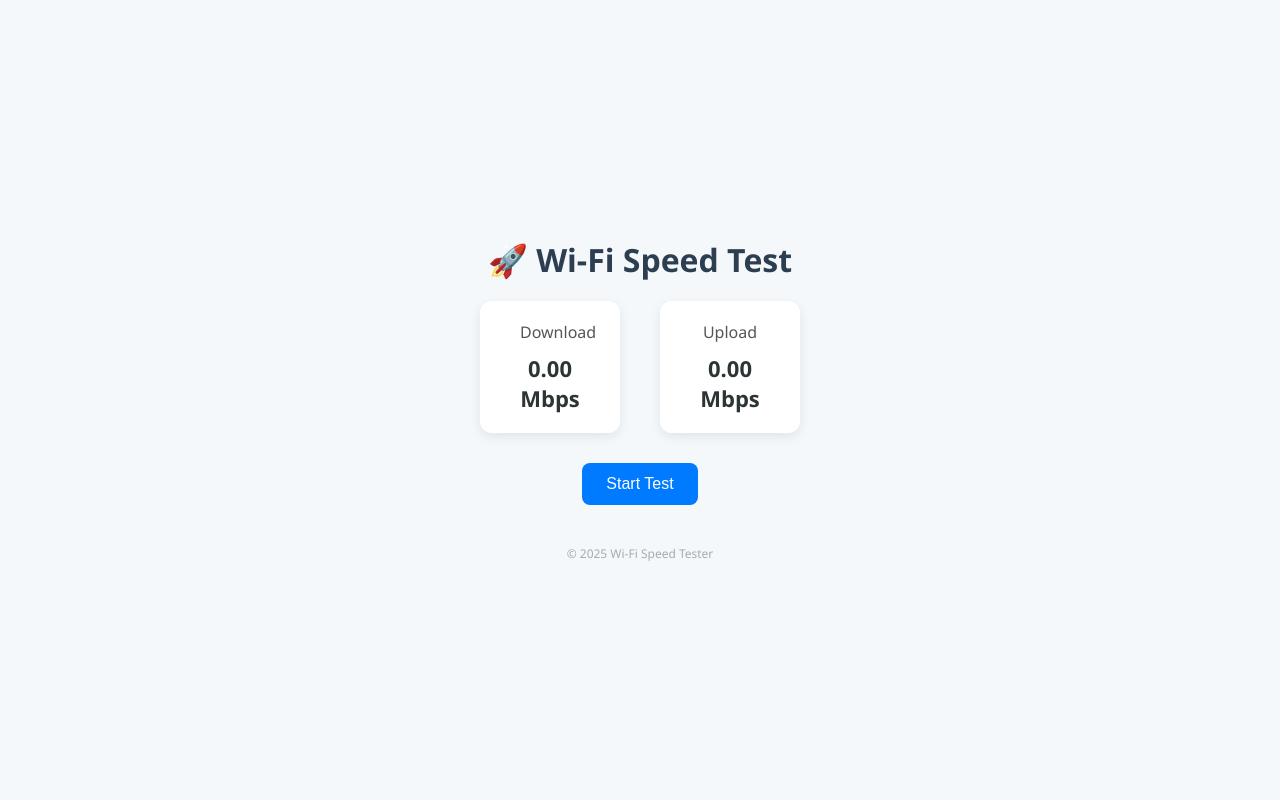
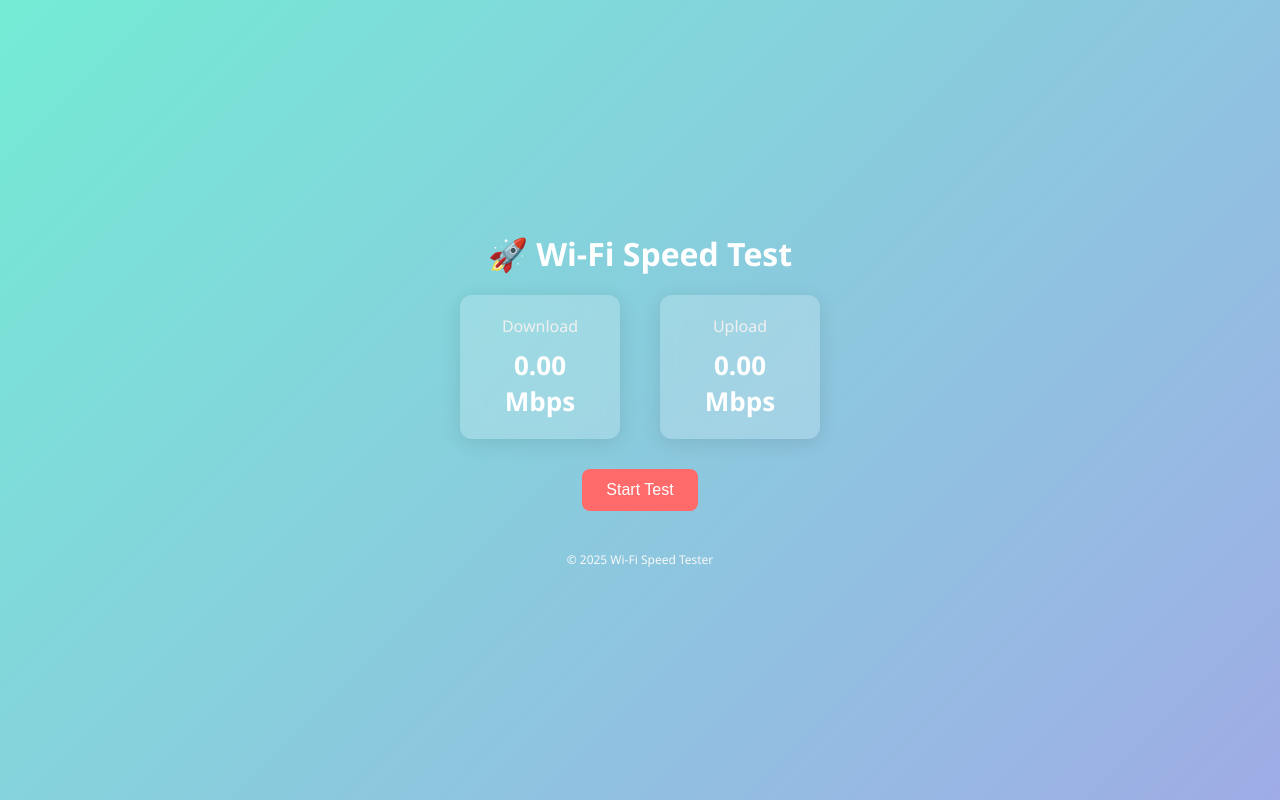
Before and after one commit to vinayakmv/wifi-speed-test, a plain HTML site: page index.html in a window 1280 px wide. Both pictures are taken after a click on the button "Start Test". Drawn offline with Linux system fonts and the light colour scheme; no server answers.

Commit message:
Update index.html

```diff
--- a/index.html
+++ b/index.html
@@ -13,8 +13,8 @@
 
     body {
       font-family: 'Segoe UI', sans-serif;
-      background: #f4f8fb;
-      color: #333;
+      background: linear-gradient(135deg, #74ebd5 0%, #9face6 100%);
+      color: #fff;
       display: flex;
       flex-direction: column;
       align-items: center;
@@ -24,7 +24,7 @@
 
     h1 {
       margin-bottom: 20px;
-      color: #2c3e50;
+      color: #fff;
     }
 
     .speed-box {
@@ -34,29 +34,30 @@
     }
 
     .speed {
-      background: white;
+      background: rgba(255, 255, 255, 0.2);
       border-radius: 12px;
       padding: 20px 40px;
-      box-shadow: 0 4px 12px rgba(0,0,0,0.08);
+      box-shadow: 0 4px 20px rgba(0,0,0,0.1);
       text-align: center;
-      width: 140px;
+      width: 160px;
+      backdrop-filter: blur(10px);
     }
 
     .speed .label {
       font-size: 16px;
       margin-bottom: 10px;
-      color: #555;
+      color: #f0f0f0;
     }
 
     .speed .value {
-      font-size: 22px;
+      font-size: 26px;
       font-weight: bold;
-      color: #2d3436;
+      color: #fff;
     }
 
     button {
       padding: 12px 24px;
-      background-color: #007bff;
+      background-color: #ff6b6b;
       color: white;
       border: none;
       border-radius: 8px;
@@ -66,13 +67,13 @@
     }
 
     button:hover {
-      background-color: #0056b3;
+      background-color: #ee5253;
     }
 
     footer {
       margin-top: 40px;
       font-size: 12px;
-      color: #aaa;
+      color: #f8f8f8;
     }
   </style>
 </head>
@@ -124,21 +125,19 @@
     }
 
 function testUploadSpeed() {
-      const uploadSize = 2 * 1024 * 1024; // 2 MB
-      const data = new Uint8Array(uploadSize);
-      const start = performance.now();
+  const uploadSize = 2 * 1024 * 1024; // 2MB
+  const data = new Blob([new ArrayBuffer(uploadSize)]);
+  const startTime = performance.now();
 
-      fetch("https://postman-echo.com/post", {
+  fetch("https://httpbin.org/post", {
     method: "POST",
     body: data,
-        headers: {
-          "Content-Type": "application/octet-stream"
-        }
   })
     .then(() => {
-        const duration = (performance.now() - start) / 1000;
-        const speedBps = (uploadSize * 8) / duration;
-        const speedMbps = speedBps / 1024 / 1024;
+      const endTime = performance.now();
+      const duration = (endTime - startTime) / 1000;
+      const bitsSent = uploadSize * 8;
+      const speedMbps = bitsSent / duration / 1024 / 1024;
       updateSpeed("upload", speedMbps);
     })
     .catch((err) => {
@@ -147,11 +146,12 @@
     });
 }
 
+
     function startTest() {
       updateSpeed("download", 0);
       updateSpeed("upload", 0);
       testDownloadSpeed();
-      setTimeout(testUploadSpeed, 1000); // slight delay to avoid overlap
+      setTimeout(testUploadSpeed, 1000);
     }
   </script>
 </body>
```
Lines whose indentation alone changed are shown as unchanged.
